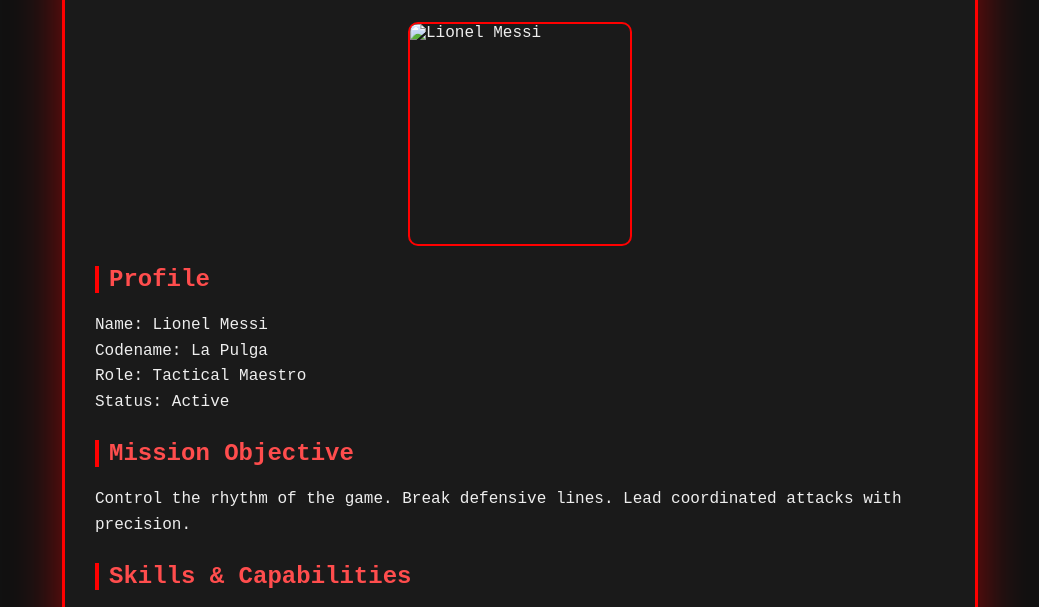
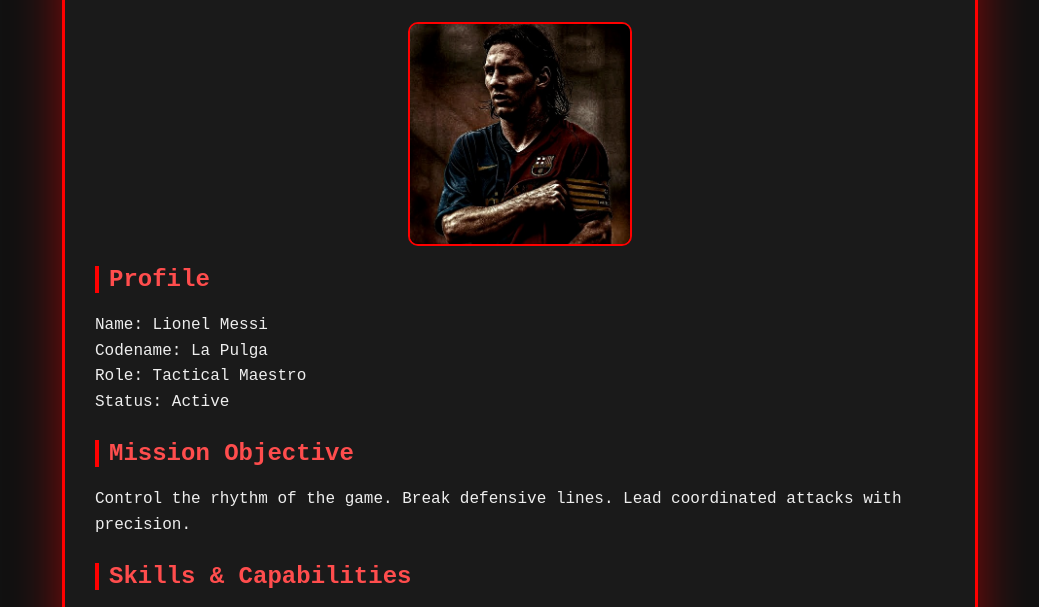
Before and after one commit to declinerice1221-sudo/Secret-Agent-Dossier-, a plain HTML site: page web 22.html in a window 1280 px wide. Shown: the part 146-753 px from the top of the page, without its empty margins (120-1159 px from the left). Drawn offline with Linux system fonts and the light colour scheme.

Commit message:
Update web 22.html

```diff
--- a/web 22.html
+++ b/web 22.html
@@ -87,7 +87,7 @@
       CLASSIFIED: LAPULGA
     </div>
    </div>
-   <img class="photo" src="messill.jpg" alt="Lionel Messi">
+   <img class="photo" src="Messill.jpeg" alt="Lionel Messi">
    <div class="section">
     <h2>Profile</h2>
     <p> Name: Lionel Messi <br> Codename: La Pulga <br> Role: Tactical Maestro <br> Status: Active </p>
```
